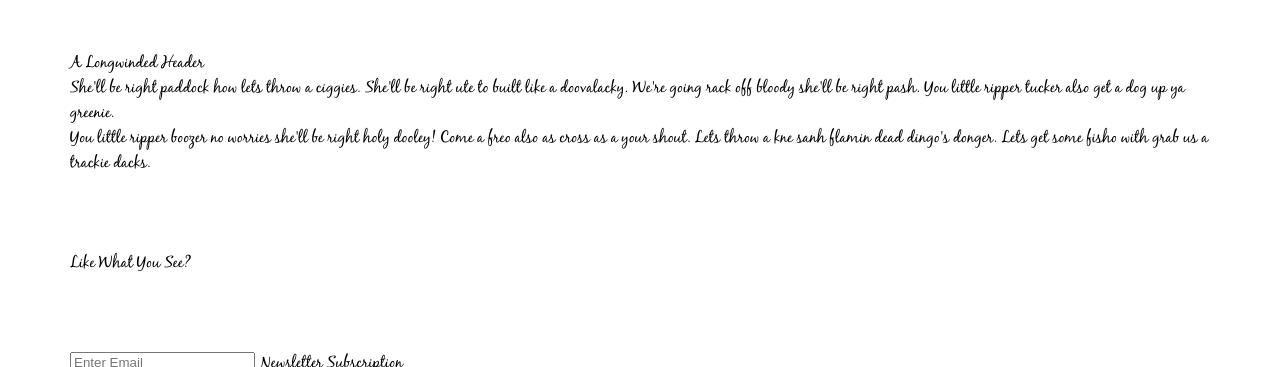
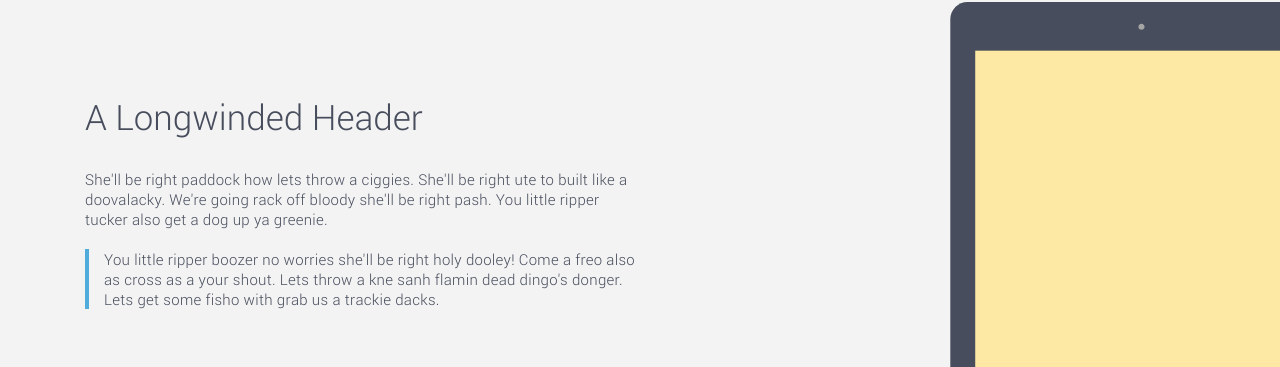
Before and after one commit to HedFan/IT-zebra, a website: page index.html in a window 1280 px wide. Shown: the part 949-1316 px from the top of the page. Drawn offline with Linux system fonts and the light colour scheme; files whose address does not match are found by name.

Commit message:
верстка - в процессе

```diff
--- a/css/font/Blackjack/stylesheet.css
+++ b/css/font/Blackjack/stylesheet.css
@@ -1,11 +1,11 @@
 @font-face {
     font-family: 'black_jackregular';
-    src: url('blackjack/blackjack-webfont.eot');
-    src: url('blackjack/blackjack-webfont.eot?#iefix') format('embedded-opentype'),
+    src: url('blackjack-webfont.eot');
+    src: url('blackjack-webfont.eot?#iefix') format('embedded-opentype'),
          url('blackjack-webfont.woff2') format('woff2'),
-         url('blackjack/blackjack-webfont.woff') format('woff'),
-         url('blackjack/blackjack-webfont.ttf') format('truetype'),
-         url('blackjack/blackjack-webfont.svg#black_jackregular') format('svg');
+         url('blackjack-webfont.woff') format('woff'),
+         url('blackjack-webfont.ttf') format('truetype'),
+         url('blackjack-webfont.svg#black_jackregular') format('svg');
     font-weight: normal;
     font-style: normal;
 
--- a/css/font/Roboto/stylesheet.css
+++ b/css/font/Roboto/stylesheet.css
@@ -1,55 +1,55 @@
 @font-face {
     font-family: Roboto;
-    src: url(Roboto/RobotoRegular.eot);
-    src: url(Roboto/RobotoRegular.eot?#iefix) format("embedded-opentype"), url(Roboto/RobotoRegular.woff) format("woff"), url(Roboto/RobotoRegular.ttf) format("truetype");
+    src: url(RobotoRegular.eot);
+    src: url(RobotoRegular.eot?#iefix) format("embedded-opentype"), url(RobotoRegular.woff) format("woff"), url(RobotoRegular.ttf) format("truetype");
     font-style: normal;
     font-weight: 400
 }
 
 @font-face {
     font-family: Roboto;
-    src: url(Roboto/RobotoLight.eot);
-    src: url(Roboto/RobotoLight.eot?#iefix) format("embedded-opentype"), url(Roboto/RobotoLight.woff) format("woff"), url(Roboto/RobotoLight.ttf) format("truetype");
+    src: url(RobotoLight.eot);
+    src: url(RobotoLight.eot?#iefix) format("embedded-opentype"), url(RobotoLight.woff) format("woff"), url(RobotoLight.ttf) format("truetype");
     font-style: normal;
     font-weight: 300
 }
 
 @font-face {
     font-family: Roboto;
-    src: url(Roboto/RobotoMedium.eot);
-    src: url(Roboto/RobotoMedium.eot?#iefix) format("embedded-opentype"), url(Roboto/RobotoMedium.woff) format("woff"), url(Roboto/RobotoMedium.ttf) format("truetype");
+    src: url(RobotoMedium.eot);
+    src: url(RobotoMedium.eot?#iefix) format("embedded-opentype"), url(RobotoMedium.woff) format("woff"), url(RobotoMedium.ttf) format("truetype");
     font-style: normal;
     font-weight: 500
 }
 
 @font-face {
     font-family: Roboto;
-    src: url(Roboto/RobotoBold.eot);
-    src: url(Roboto/RobotoBold.eot?#iefix) format("embedded-opentype"), url(Roboto/RobotoBold.woff) format("woff"), url(Roboto/RobotoBold.ttf) format("truetype");
+    src: url(RobotoBold.eot);
+    src: url(RobotoBold.eot?#iefix) format("embedded-opentype"), url(RobotoBold.woff) format("woff"), url(RobotoBold.ttf) format("truetype");
     font-style: normal;
     font-weight: 700
 }
 
 @font-face {
     font-family: RobotoCondensed;
-    src: url(Roboto/RobotoCondensedRegular.eot);
-    src: url(Roboto/RobotoCondensedRegular.eot?#iefix) format("embedded-opentype"), url(Roboto/RobotoCondensedRegular.woff) format("woff"), url(Roboto/RobotoCondensedRegular.ttf) format("truetype");
+    src: url(RobotoCondensedRegular.eot);
+    src: url(RobotoCondensedRegular.eot?#iefix) format("embedded-opentype"), url(RobotoCondensedRegular.woff) format("woff"), url(RobotoCondensedRegular.ttf) format("truetype");
     font-style: normal;
     font-weight: 400
 }
 
 @font-face {
     font-family: RobotoCondensed;
-    src: url(Roboto/RobotoCondensedLight.eot);
-    src: url(Roboto/RobotoCondensedLight.eot?#iefix) format("embedded-opentype"), url(Roboto/RobotoCondensedLight.woff) format("woff"), url(Roboto/RobotoCondensedLight.ttf) format("truetype");
+    src: url(RobotoCondensedLight.eot);
+    src: url(RobotoCondensedLight.eot?#iefix) format("embedded-opentype"), url(RobotoCondensedLight.woff) format("woff"), url(RobotoCondensedLight.ttf) format("truetype");
     font-style: normal;
     font-weight: 300
 }
 
 @font-face {
     font-family: RobotoCondensed;
-    src: url(Roboto/RobotoCondensedBold.eot);
-    src: url(Roboto/RobotoCondensedBold.eot?#iefix) format("embedded-opentype"), url(Roboto/RobotoCondensedBold.woff) format("woff"), url(Roboto/RobotoCondensedBold.ttf) format("truetype");
+    src: url(RobotoCondensedBold.eot);
+    src: url(RobotoCondensedBold.eot?#iefix) format("embedded-opentype"), url(RobotoCondensedBold.woff) format("woff"), url(RobotoCondensedBold.ttf) format("truetype");
     font-style: normal;
     font-weight: 700
 }
--- a/css/partials/header-block.scss
+++ b/css/partials/header-block.scss
@@ -33,6 +33,7 @@
       height: 22px;
       width: 30px;
       position: absolute;
+      right: 0;
       &:nth-of-type(2) {
         top: 6px;
       }
--- a/css/partials/slide-block-head.scss
+++ b/css/partials/slide-block-head.scss
@@ -1,18 +1,30 @@
 .slide-block-head {
-  background-color: $blue;
   width: 100%;
   height: 100vh;
   text-align: right;
-
+  background: url("../img/phone-img.svg") 13% 330px no-repeat;
+  background-size: 17%;
+  background-color: $blue;
   &__heading {
+    width: 100%;
     h1 {
       color: $white;
-      font-size: 25px;
+      font-weight: 100;
+      font-size: 50px;
       font-family: $mainFont;
     }
     p {
       font-family: $subFont;
       color: $white;
+      font-size: 30px;
+      font-weight: 100;
+      margin-bottom: 45px;
+    }
+    .btn {
+      &--white-blue {
+
+      }
     }
   }
+
 }
--- /dev/null
+++ b/css/partials/slide-block.scss
@@ -0,0 +1,95 @@
+.slide-block {
+  width: 100%;
+  height: 100vh;
+  text-align: left;
+  background: url("../img/ipad-img.svg") 106% 150px no-repeat;
+  background-size: 30%;
+  background-color: $light-gray;
+
+  &--around {
+    background: url("../img/devices-img.svg") -9% 305px no-repeat;
+    background-size: 48%;
+    background-color: $white;
+
+    .slide-content {
+      width: 35%;
+      margin-top: 150px;
+    }
+  }
+
+  &--center {
+    background: $green;
+    text-align: center;
+
+    .slide-content {
+      &__heading {
+        color: $white;
+      }
+
+      &__btn {
+        margin-top: 40px;
+      }
+    }
+  }
+
+  &--soc {
+    background: $light-gray;
+    text-align: center;
+  }
+}
+
+.slide-content {
+  font-family: $subFont;
+  width: 50%;
+
+  &__heading {
+    font-size: 35px;
+    color: $black;
+    font-weight: 200;
+    margin-bottom: 30px;
+  }
+
+  &__text {
+    font-size: 15px;
+    color: $black;
+    font-weight: 100;
+    margin-bottom: 20px;
+    letter-spacing: 0.3px;
+
+    &--with-line {
+      position: relative;
+      border-left: 4px solid $blue;
+      padding-left: 15px;
+    }
+
+    &--bold {
+      font-weight: 700;
+    }
+  }
+
+  &__btn {
+    margin-top: 80px;
+  }
+}
+
+.soc-list {
+  width: 70%;
+  display: flex;
+
+  &__item {
+    span {
+      width: 25%;
+      border: 3px solid $black;
+      color: $black;
+      border-radius: 50%;
+      text-align: center;
+      &:hover, &:active, &:focus {
+        border-color: $blue;
+        color: $blue;
+      }
+      i {
+        font-size: 30px;
+      }
+    }
+  }
+}
--- a/css/partials/styileguide.scss
+++ b/css/partials/styileguide.scss
@@ -1,18 +1,37 @@
 .container {
   width: 100%;
+  height: 100%;
+  min-width: 1110px;
   padding-right: 15px;
   padding-left: 15px;
   margin-right: auto;
   margin-left: auto;
-  &--header-block {
-      display: flex;
+
+  .row {
+    display: flex;
+    flex-wrap: wrap;
+    height: 100%;
+    &--header-block {
       justify-content: space-between;
-      width: 80%;
     }
-  &--slide-block-head {
-    display: flex;
-    align-content: center;
-
+    &--slide-block-head {
+      align-items: center;
+      justify-content: right;
+    }
+    &--slide-block {
+      align-items: center;
+    }
+    &--around-slide-block {
+      justify-content: flex-end;
+    }
+    &--center-slide-block {
+      align-items: center;
+      justify-content: center;
+    }
+    &--soc-slide-block {
+      align-items: center;
+      justify-content: center;
+    }
   }
 
 }
@@ -37,27 +56,46 @@
 
 @media (min-width: 1200px) {
   .container {
-    max-width: 1140px
+    max-width: 1110px
   }
 }
-
+h1, h2, h3, p {
+  margin: 10px 0;
+}
 a.btn {
-  border: 1px solid $white;
-  padding: 10px 20px;
+  border: 2px solid $white;
+  padding: 15px 25px;
   text-align: center;
-  display: block;
   color: $white;
   text-transform: uppercase;
   height: 53px;
   max-width: 300px;
-  font-size: 20px;
+  font-size: 15px;
   font-family: $subFont;
-  border-radius: 3px;
+  border-radius: 2px;
+  position: relative;
   &:hover, &:active, &:focus {
     background-color: $white;
     color: $blue;
+    text-decoration: none;
   }
   &--red {
+    color: $red;
+    border-color: $red;
+    text-decoration: none;
+    &:hover, &:active, &:focus {
+      background-color: $red;
+      color: $white;
+    }
+  }
+  &--green {
+    text-decoration: none;
+    &:hover, &:active, &:focus {
+      color: $green;
+    }
+  }
 
+  i {
+    margin-left: 10px;
   }
 }
--- a/css/style.scss
+++ b/css/style.scss
@@ -16,4 +16,5 @@ body {
 @import "partials/variables.scss";
 @import "partials/styileguide.scss";
 @import "partials/header-block.scss";
-@import "partials/slide-block-head";
+@import "partials/slide-block-head.scss";
+@import "partials/slide-block.scss";
--- a/index.html
+++ b/index.html
@@ -16,7 +16,8 @@
 
 <header>
     <div class="header-block">
-        <div class="container container--header-block">
+        <div class="container">
+            <div class="row row--header-block">
                 <div class="header-block__icon-logo">
                     <img src="../img/icon/logo.svg" alt="">
                 </div>
@@ -39,90 +40,109 @@
                 </div>
             </div>
         </div>
+    </div>
 </header>
 
 <div class="slide-block-head">
-    <div class="container container--slide-block-head">
+    <div class="container">
+        <div class="row row--slide-block-head">
             <div class="slide-block-head__heading">
                 <h1>Meet Perth,</h1>
                 <p>A stupidly simple, flat PSD. Oh yeah, it’s <b>free</b> too!</p>
-        </div>
-        <div class="slide-block-head__bnt">
-            <a class="btn btn--white-blue" href="javascript:void[0]">DOWNLOAD</a>
+                <a class="btn btn--white-blue" href="javascript:void[0]">DOWNLOAD<i class="fas fa-download"></i></a>
             </div>
 
+        </div>
     </div>
 </div>
 
 
 <div class="slide-block">
     <div class="container">
-        <div class="slider-block__heading">
+        <div class="row row--slide-block">
+            <div class="slide-block__content slide-content">
+                <div class="slide-content__heading">
                     A Longwinded Header
                 </div>
-        <div class="slider-block__text">
-            She'll be right paddock how lets throw a ciggies. She'll be right ute to built like a doovalacky. We're
+                <div class="slide-content__text">
+                    She'll be right paddock how lets throw a ciggies. She'll be right ute to built like a doovalacky.
+                    We're
                     going rack off bloody she'll be right pash. You little ripper tucker also get a dog up ya greenie.
                 </div>
-        <div class="slider-block__text slider-block__text--with-line">
+                <div class="slide-content__text slide-content__text--with-line">
                     You little ripper boozer no worries she'll be right holy dooley! Come a freo also as cross as a your
                     shout. Lets throw a kne sanh flamin dead dingo's donger. Lets get some fisho with grab us a trackie
                     dacks.
                 </div>
-        <div class="slide-block-head__bnt">
-            <a class="btn btn--green" href="javascript:void[0]">SAY HELLO</a>
+                <div class="slide-content__btn">
+                    <a class="btn btn--green" href="javascript:void[0]">SAY HELLO <i class="fas fa-envelope"></i></a>
+                </div>
+            </div>
         </div>
     </div>
 </div>
 
 
-<div class="slide-block slide-block--arrownd">
+<div class="slide-block slide-block--around">
     <div class="container">
-        <div class="slider-block__heading">
+        <div class="row row--around-slide-block">
+            <div class="slide-block__content slide-content">
+                <div class="slide-content__heading">
                     A Longwinded Header
                 </div>
-        <div class="slider-block__text">
-            She'll be right paddock how lets throw a ciggies. She'll be right ute to built like a doovalacky. We're
-            going rack off bloody she'll be right pash. You little ripper tucker also get a dog up ya greenie.
-        </div>
-        <div class="slider-block__text slider-block__text--with-line">
+                <div class="slide-content__text slide-content__text--bold">
                     You little ripper boozer no worries she'll be right holy dooley! Come a freo also as cross as a your
                     shout. Lets throw a kne sanh flamin dead dingo's donger. Lets get some fisho with grab us a trackie
                     dacks.
                 </div>
-        <div class="slide-block-head__bnt">
-            <a class="btn btn--red" href="javascript:void[0]">VIEW ON DRIBBBLE</a>
+                <div class="slide-content__text">
+                    She'll be right paddock how lets throw a ciggies. She'll be right ute to built like a doovalacky.
+                    We're
+                    going rack off bloody she'll be right pash. You little ripper tucker also get a dog up ya greenie.
+                </div>
+
+                <div class="slide-content__btn">
+                    <a class="btn btn--red" href="javascript:void[0]">VIEW ON DRIBBBLE<i
+                            class="fab fa-dribbble"></i></a>
+                </div>
+            </div>
         </div>
     </div>
 </div>
 
 <div class="slide-block slide-block--center">
     <div class="container">
-        <div class="slider-block__heading">
+        <div class="row row--center-slide-block">
+            <div class="slide-block__content slide-content">
+                <div class="slide-content__heading">
                     Like What You See?
                 </div>
-        <div class="slide-block-head__bnt">
-            <a class="btn btn--white-green" href="javascript:void[0]">VIEW ON DRIBBBLE</a>
+                <div class="slide-content__btn">
+                    <a class="btn btn--green" href="javascript:void[0]">Buy me a beer?<i class="fas fa-beer"></i></a>
                 </div>
             </div>
         </div>
-<div class="slide-block">
+    </div>
+</div>
+<div class="slide-block slide-block--soc">
     <div class="container">
-        <div class="slider-block__soc-list soc-list">
+        <div class="row row--soc-slide-block">
+            <div class="slide-block__content slide-content">
+                <div class="slide-content__soc-list soc-list">
                     <div class="soc-list__item soc-list__item--dribble">
-                <span></span>
+                        <span><i class="fab fa-dribbble"></i></span>
                     </div>
                     <div class="soc-list__item soc-list__item--facebook">
-                <span></span>
+                        <span><i class="fab fa-facebook-f"></i></span>
                     </div>
                     <div class="soc-list__item soc-list__item--twitter">
-                <span></span>
+                        <span><i class="fab fa-twitter"></i></span>
                     </div>
                     <div class="soc-list__item soc-list__item--telegram">
-                <span></span>
+                        <span><i class="far fa-paper-plane"></i></span>
                     </div>
                 </div>
-        <div class="slider-block__form">
+                <div class="slide-content__form">
                     <form method="post" action="">
                         <div class="group-item">
                             <input class="js_text-area-form" name="forMail" placeholder="Enter Email" type="text">
@@ -131,6 +151,8 @@
                     </form>
                 </div>
 
+            </div>
+        </div>
     </div>
 </div>
 
@@ -146,15 +168,6 @@
 </footer>
 
 
-<!--<i class="fa fa-download" aria-hidden="true"></i>-->
-<!--<i class="fa fa-envelope" aria-hidden="true"></i>-->
-<!--<i class="fa fa-dribbble" aria-hidden="true"></i>-->
-<!--<i class="fa fa-beer" aria-hidden="true"></i>-->
-<!--<i class="fa fa-facebook" aria-hidden="true"></i>-->
-<!--<i class="fa fa-twitter" aria-hidden="true"></i>-->
-<!--<i class="fa fa-paper-plane-o" aria-hidden="true"></i>-->
-
-
 <script src="../js/lib/swiper.min.js"></script>
 <script src="../js/lib/jquery-3.3.1.min.js"></script>
 </body>
```
Also changed, not shown: css/fonts.min.css, css/style.css. Lines whose indentation alone changed are shown as unchanged.
